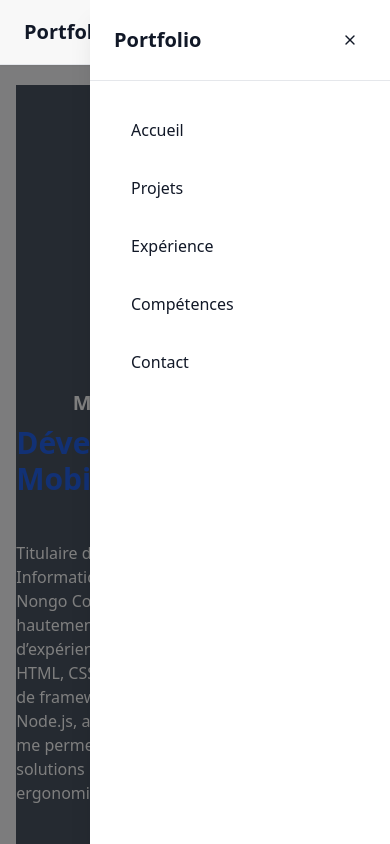
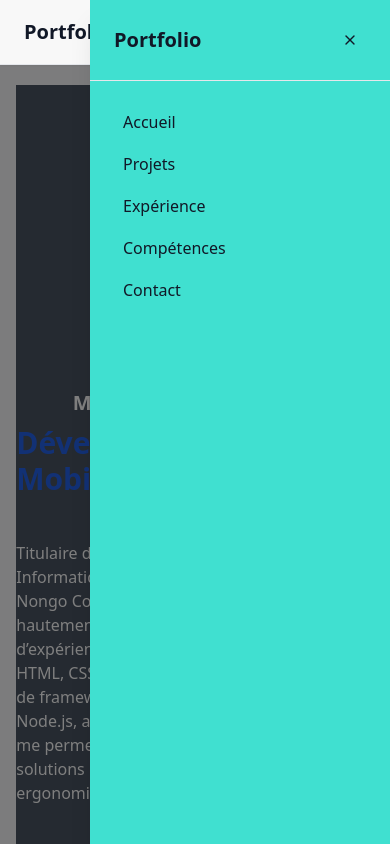
Before and after one commit to dioulde13/portoflio, a Next.js app: page / in a window 390 px wide. Both pictures are taken after a click on the button 350 px from the left and 32 px from the top of the page. Shown: the top 844 px of the page. Built offline with nearby package versions, Linux system fonts and the light colour scheme.

Commit message:
ajout couleur sideBar

```diff
--- a/app/components/Header.tsx
+++ b/app/components/Header.tsx
@@ -87,7 +87,7 @@ export default function Header() {
             className="fixed inset-0 bg-black/50 z-40 md:hidden"
             onClick={() => setIsOpen(false)}
           />
-          <div className="fixed top-0 right-0 h-full w-[300px] sm:w-[400px] bg-white dark:bg-gray-800 shadow-xl z-50 transform transition-transform duration-300 ease-out md:hidden">
+          <div style={{backgroundColor:'turquoise'}} className="fixed top-0 right-0 h-full w-[300px] sm:w-[400px] bg-white dark:bg-gray-800 shadow-xl z-50 transform transition-transform duration-300 ease-out md:hidden">
             <div className="flex flex-col h-full">
               <div className="flex items-center justify-between p-6 border-b border-gray-200 dark:border-gray-700">
                 <Link href="/" onClick={() => setIsOpen(false)} className="flex items-center gap-2">
@@ -102,12 +102,12 @@ export default function Header() {
                 </button>
               </div>
 
-              <nav className="flex flex-col p-6 space-y-2">
+              <nav className="flex flex-col p-6 space-y-2" >
                 {navigationItems.map((item) => (
                   <button
                     key={item.id}
                     onClick={() => handleNavClick(item.id)}
-                    className="text-base hover:text-primary transition-all duration-200 py-3 px-4 rounded-lg hover:bg-primary/10 border border-transparent hover:border-primary/20 text-left"
+                    className="text-base hover:text-primary transition-all duration-200 py-1 px-2 rounded-lg hover:bg-primary/10 border border-transparent hover:border-primary/20 text-left"
                   >
                     {item.label}
                   </button>
```
